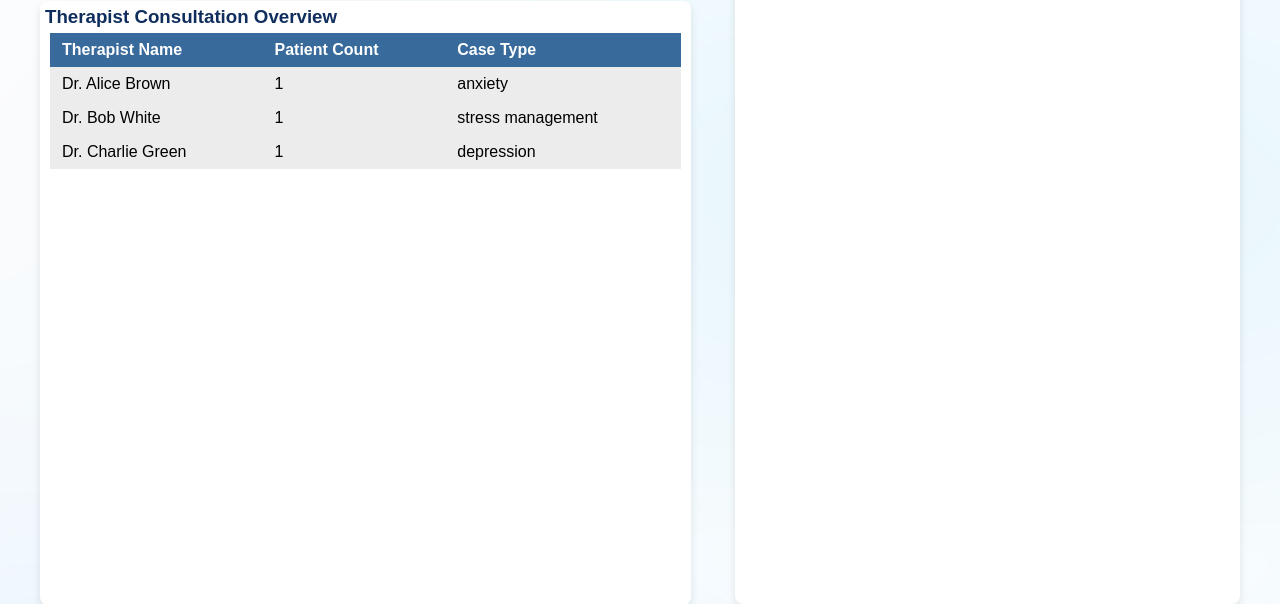
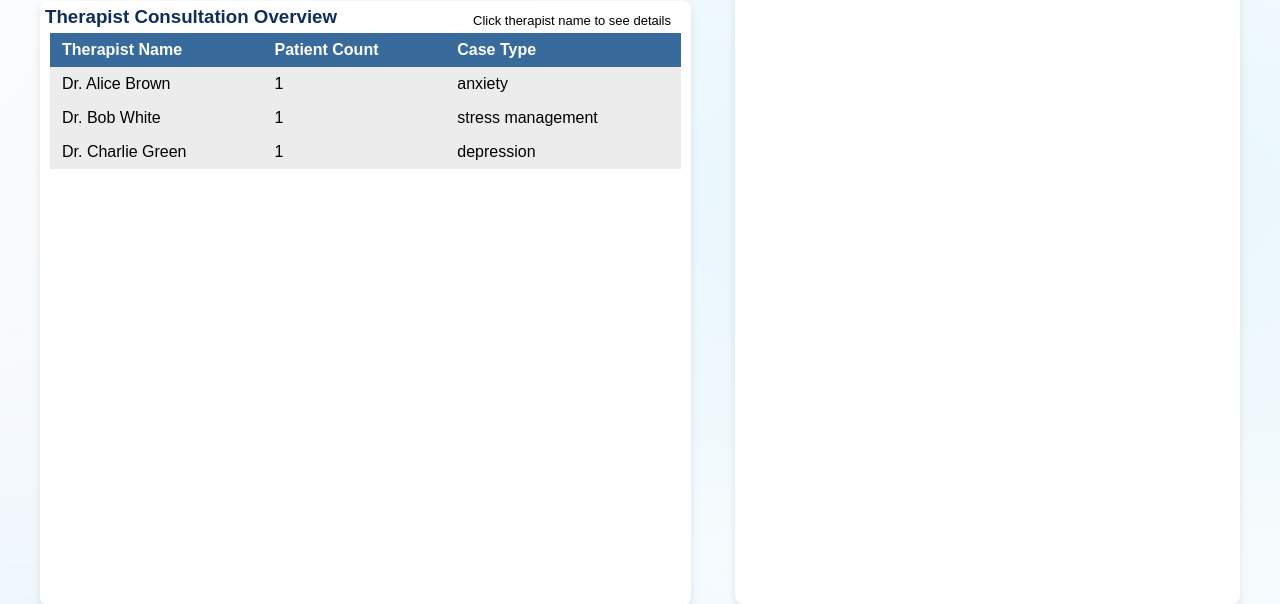
Before and after one commit to ChealseaYao/COMP9030_CaRe_Group-6, a PHP site: page /auditor/auditorDashboard.php in a window 1280 px wide. Shown: the part 206-810 px from the top of the page. Run offline with PHP 8.4, Linux system fonts and the light colour scheme; a user stored in the database is signed in; data comes from the database, SQL or seed files in the repository.

Commit message:
auditor add tips

```diff
--- a/auditor/auditorDashboard.php
+++ b/auditor/auditorDashboard.php
@@ -53,7 +53,10 @@ $therapist_results = $stmt_therapist->get_result();
         <div class="left-panel">
             <h1>G'Day <?php echo htmlspecialchars($auditor_name); ?>!</h1>
             <div class="therapist-consultation-overview">
-                <h3>Therapist Consultation Overview</h3>
+                <div class="tips">
+                    <h3>Therapist Consultation Overview</h3>
+                    <p class="tip">Click therapist name to see details</p>
+                </div>
                 <div class="tableContainer">
                     <table class="consultationOverview-table">
                         <thead>
--- a/style/auditorDashboard.css
+++ b/style/auditorDashboard.css
@@ -32,7 +32,16 @@
   text-align: left;
 }
 
+.tips {
+  justify-content: space-between;
+  display: flex;
+  align-items:end;
+}
 
+.tip {
+  font-size: 13px;
+  margin-right: 15px;
+}
 
 .consultationOverview-table {
   width: 100%;
```
